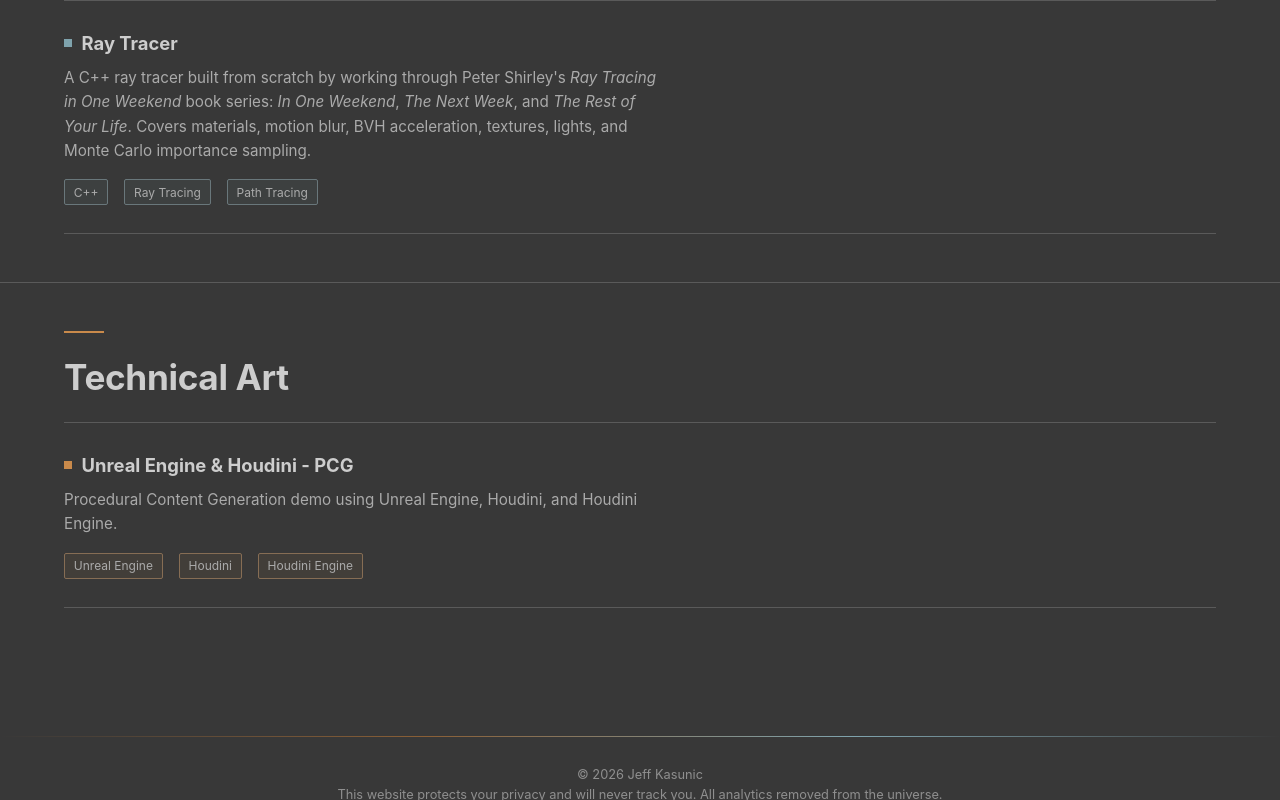
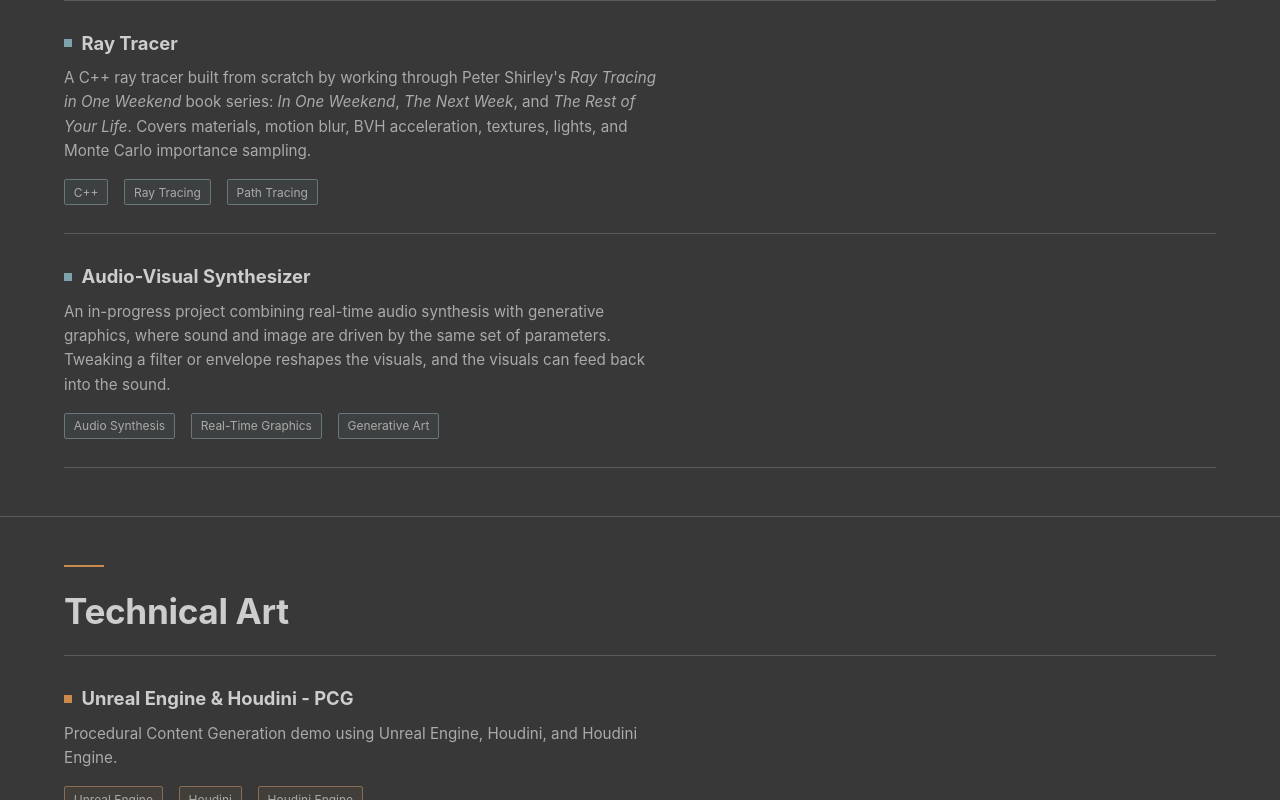
Before and after one commit to jeffkasunic/MyWebsite, a plain HTML site: page projects.html in a window 1280 px wide. Shown: the part 1843-2643 px from the top of the page. Drawn offline with Linux system fonts and the light colour scheme.

Commit message:
Added "Audio-Visual Synthesizer" project to the portfolio.

```diff
--- a/projects.html
+++ b/projects.html
@@ -140,6 +140,19 @@
         </div>
       </li>
 
+      <li class="project-list__item">
+        <div class="project-list__text">
+          <h3>Audio-Visual Synthesizer</h3>
+          <p><!-- EDIT: final name, tech, and links once built -->
+            An in-progress project combining real-time audio synthesis with generative graphics,
+            where sound and image are driven by the same set of parameters. Tweaking a filter or
+            envelope reshapes the visuals, and the visuals can feed back into the sound.</p>
+          <ul class="tag-list">
+            <li>Audio Synthesis</li><li>Real-Time Graphics</li><li>Generative Art</li>
+          </ul>
+        </div>
+      </li>
+
     </ul>
   </section>
 
```
